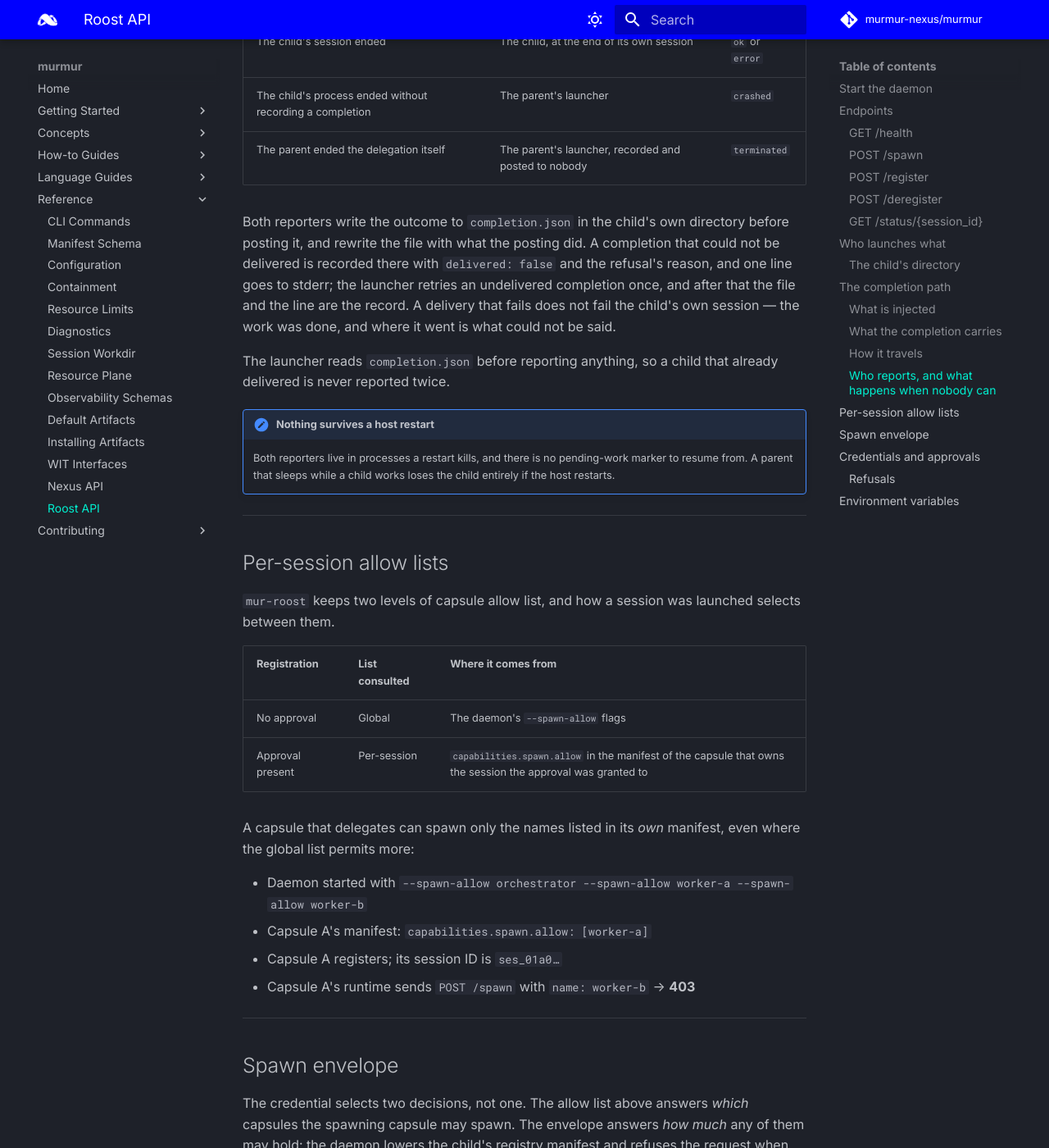
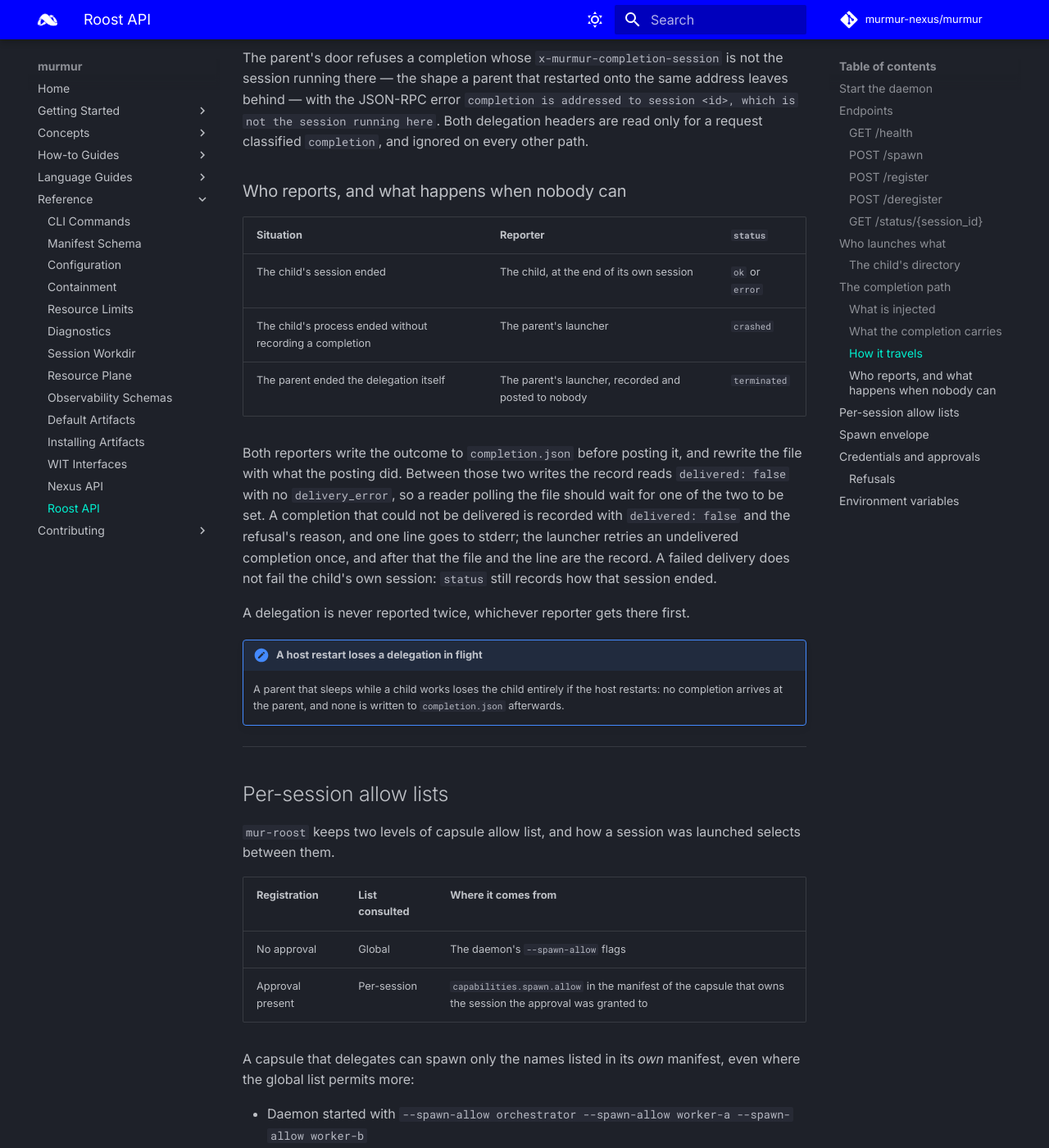
Before and after one commit to murmur-nexus/murmur, an MkDocs documentation site: the page built from docs/content/reference/roost-api.md, in a window 1280 px wide and 1400 px high, scrolled down 9274 px. Shown: the whole window at 82% size. Built offline with MkDocs 1.6.1 and Material for MkDocs 9.7.7, drawn with Linux system fonts in a browser that asks for light colours; comment, search, counter and statistics services are not loaded; some of the changed text lies outside the part shown.

Commit message:
fix(#3a5f8c62): review fixes for the completion path
Settle the completion.json read in the new suite: report_completion writes
the record before it posts and rewrites it after, so waiting for the first
parseable file could return the pre-delivery state. Four scenarios raced on
this; the helper now waits for delivered, a delivery_error, or terminated.

Serialize the two agent-child launches, which stage a driver and bind a port.
Two at once on a loaded machine outlast the 60s spawn approval and are refused
at registration.

Drop change-relative comment phrasing and correct the stale "three
runtime-owned names" count in child_environment, which this slice made four.

Docs: add the completion.json-only fields, state the transient state a reader
polling the file will hit, and replace the internal-mechanism framing in the
host-restart note with what a user observes.

Claude-Session: https://claude.ai/code/session_01EfPgLyvfL6rUdYKVuX6NNH

```diff
--- a/docs/content/reference/roost-api.md
+++ b/docs/content/reference/roost-api.md
@@ -308,6 +308,15 @@ that wants it reads the file deliberately through an ordinary tool call.
 | `duration_ms` | How long the child ran |
 | `detail` | The exit status and the child's last stderr lines, on a `crashed` or `terminated` outcome |
 
+The same fields are written to `completion.json` in the child's own directory, with three more that
+describe the delivery rather than the outcome.
+
+| Field of `completion.json` only | Meaning |
+|---|---|
+| `reported_by` | `child` or `launcher` — which of the two reporters built the record |
+| `delivered` | Whether the notification reached the parent's door |
+| `delivery_error` | Why delivery failed, when one was attempted and refused |
+
 ### How it travels
 
 One JSON-RPC `message/send` to the parent's `POST /`, carrying the fields above as its message
@@ -334,19 +343,19 @@ other path.
 | The child's process ended without recording a completion | The parent's launcher | `crashed` |
 | The parent ended the delegation itself | The parent's launcher, recorded and posted to nobody | `terminated` |
 
-Both reporters write the outcome to `completion.json` in the child's own directory before posting
-it, and rewrite the file with what the posting did. A completion that could not be delivered is
-recorded there with `delivered: false` and the refusal's reason, and one line goes to stderr; the
-launcher retries an undelivered completion once, and after that the file and the line are the
-record. A delivery that fails does not fail the child's own session — the work was done, and where
-it went is what could not be said.
+Both reporters write the outcome to `completion.json` before posting it, and rewrite the file with
+what the posting did. Between those two writes the record reads `delivered: false` with no
+`delivery_error`, so a reader polling the file should wait for one of the two to be set. A
+completion that could not be delivered is recorded with `delivered: false` and the refusal's
+reason, and one line goes to stderr; the launcher retries an undelivered completion once, and after
+that the file and the line are the record. A failed delivery does not fail the child's own session:
+`status` still records how that session ended.
 
-The launcher reads `completion.json` before reporting anything, so a child that already delivered
-is never reported twice.
+A delegation is never reported twice, whichever reporter gets there first.
 
-!!! note "Nothing survives a host restart"
-    Both reporters live in processes a restart kills, and there is no pending-work marker to resume
-    from. A parent that sleeps while a child works loses the child entirely if the host restarts.
+!!! note "A host restart loses a delegation in flight"
+    A parent that sleeps while a child works loses the child entirely if the host restarts: no
+    completion arrives at the parent, and none is written to `completion.json` afterwards.
 
 ---
 
```
Also changed, not shown: 6 other files.
